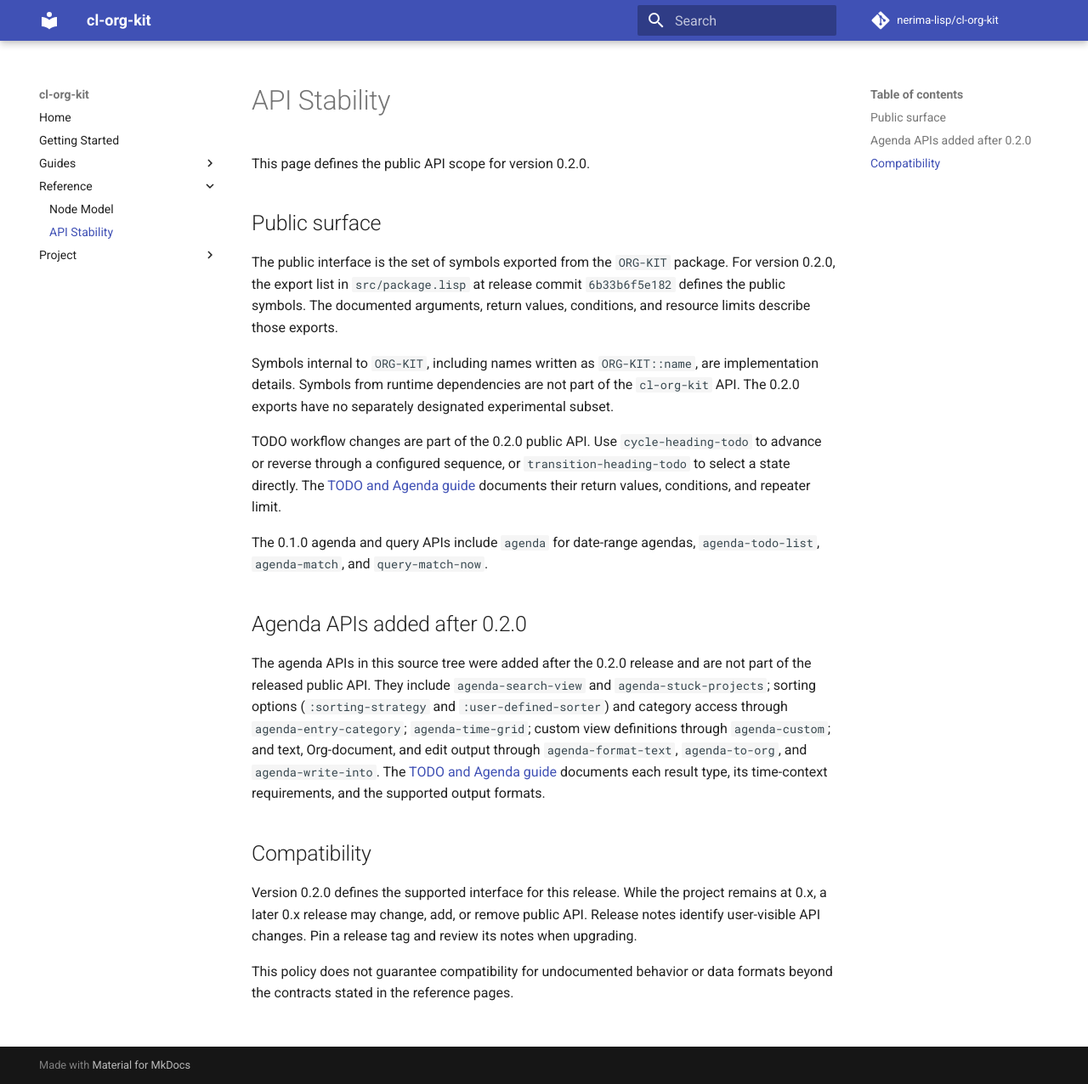
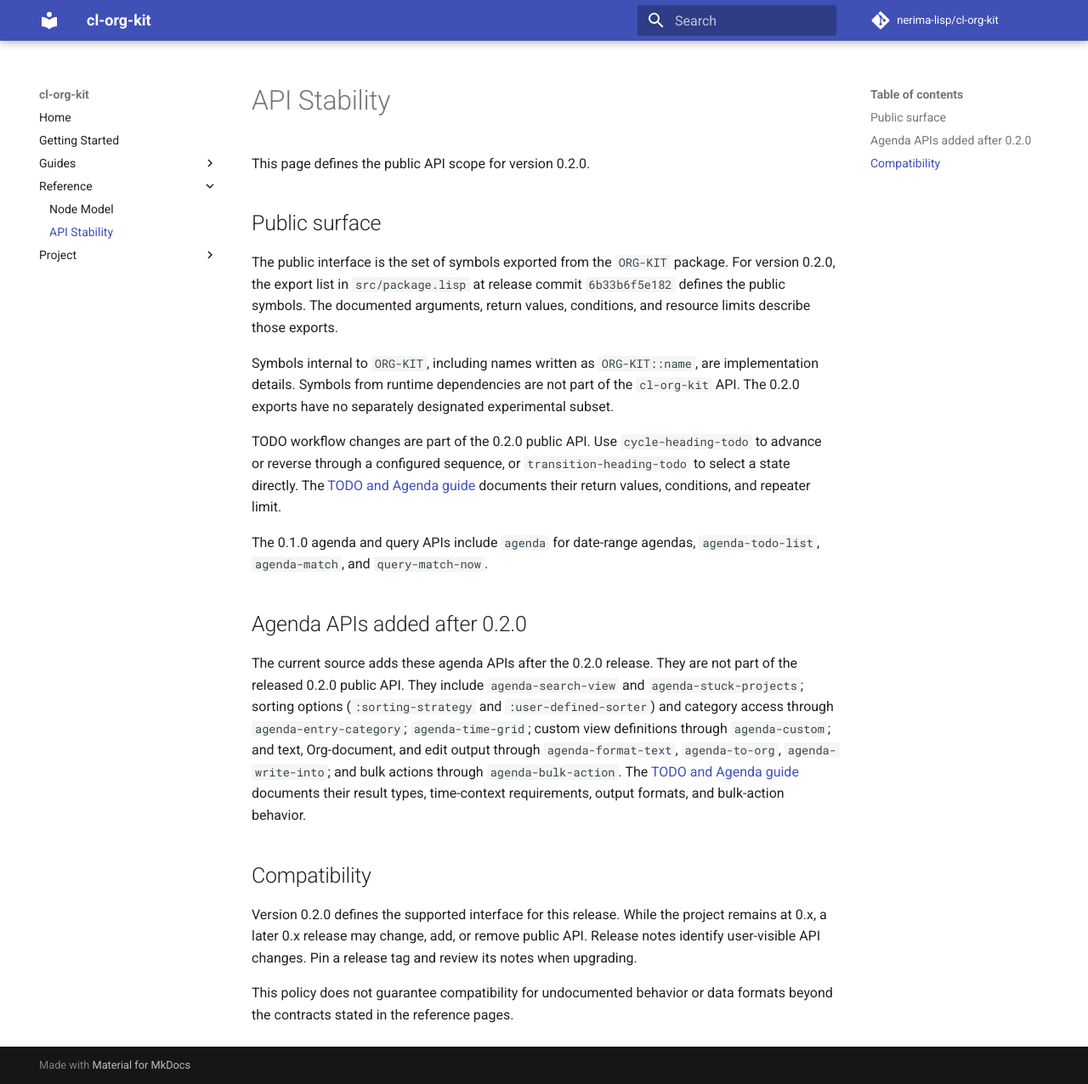
Before and after one commit to nerima-lisp/cl-org-kit, an MkDocs documentation site: the page built from docs/src/reference/api-stability.md, in a window 1280 px wide and 1276 px high. Shown: the whole window at 85% size. Built offline with MkDocs 1.6.1 and Material for MkDocs 9.7.7, drawn with Linux system fonts in a browser that asks for light colours; comment, search, counter and statistics services are not loaded.

Commit message:
docs: resolve post-release agenda conflicts

```diff
--- a/docs/src/reference/api-stability.md
+++ b/docs/src/reference/api-stability.md
@@ -25,16 +25,15 @@ The 0.1.0 agenda and query APIs include `agenda` for date-range agendas,
 
 ## Agenda APIs added after 0.2.0
 
-The agenda APIs in this source tree were added after the 0.2.0 release and are
-not part of the released public API. They include `agenda-search-view` and
+The current source adds these agenda APIs after the 0.2.0 release. They are not
+part of the released 0.2.0 public API. They include `agenda-search-view` and
 `agenda-stuck-projects`; sorting options (`:sorting-strategy` and
 `:user-defined-sorter`) and category access through `agenda-entry-category`;
 `agenda-time-grid`; custom view definitions through `agenda-custom`; and text,
 Org-document, and edit output through `agenda-format-text`, `agenda-to-org`,
-and `agenda-write-into`. The [TODO and Agenda guide](../guides/todo-agenda.md)
-documents each result type, its time-context requirements, and the supported
-output formats.
-
+`agenda-write-into`; and bulk actions through `agenda-bulk-action`. The
+[TODO and Agenda guide](../guides/todo-agenda.md) documents their result types,
+time-context requirements, output formats, and bulk-action behavior.
 ## Compatibility
 
 Version 0.2.0 defines the supported interface for this release. While the
```
